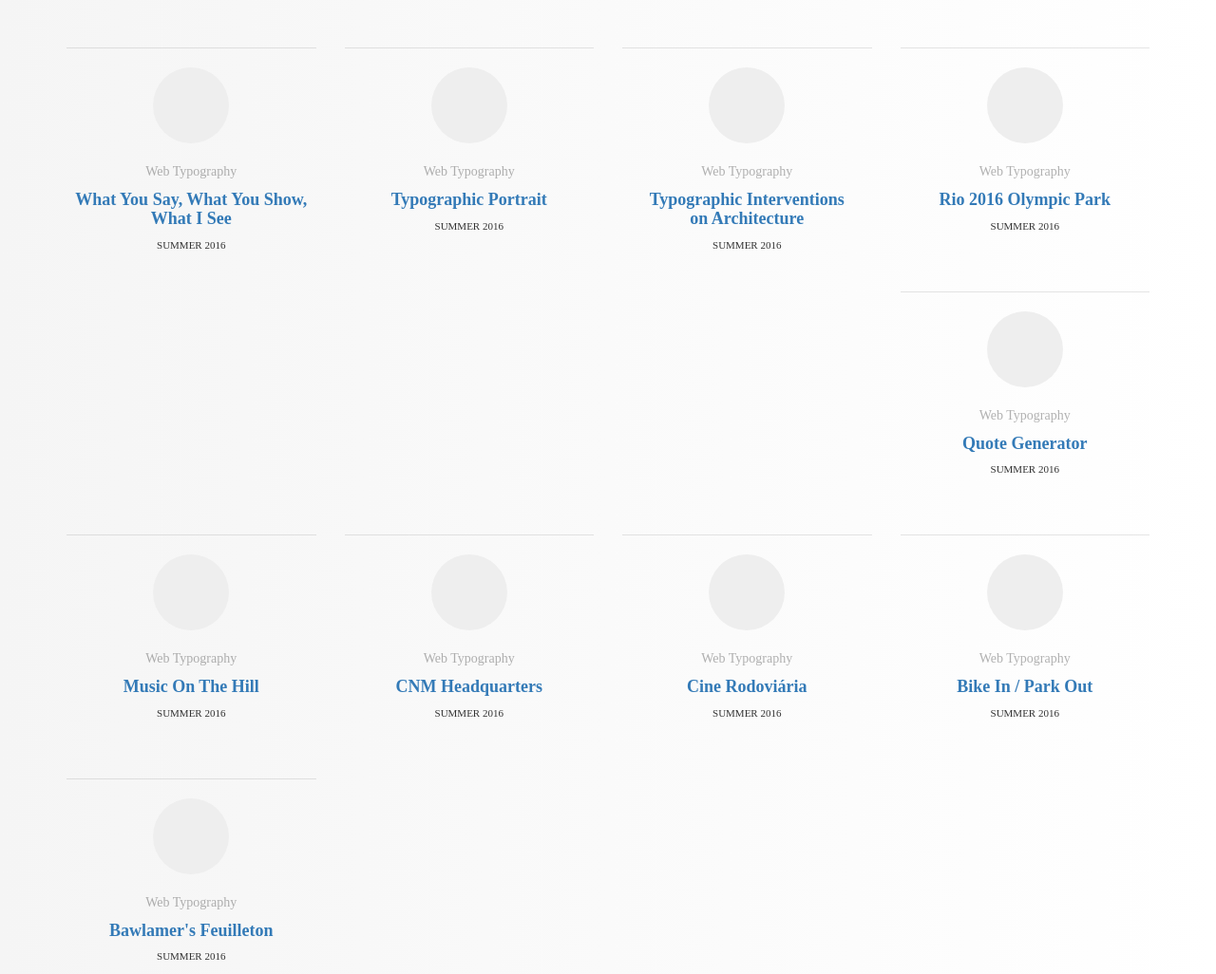
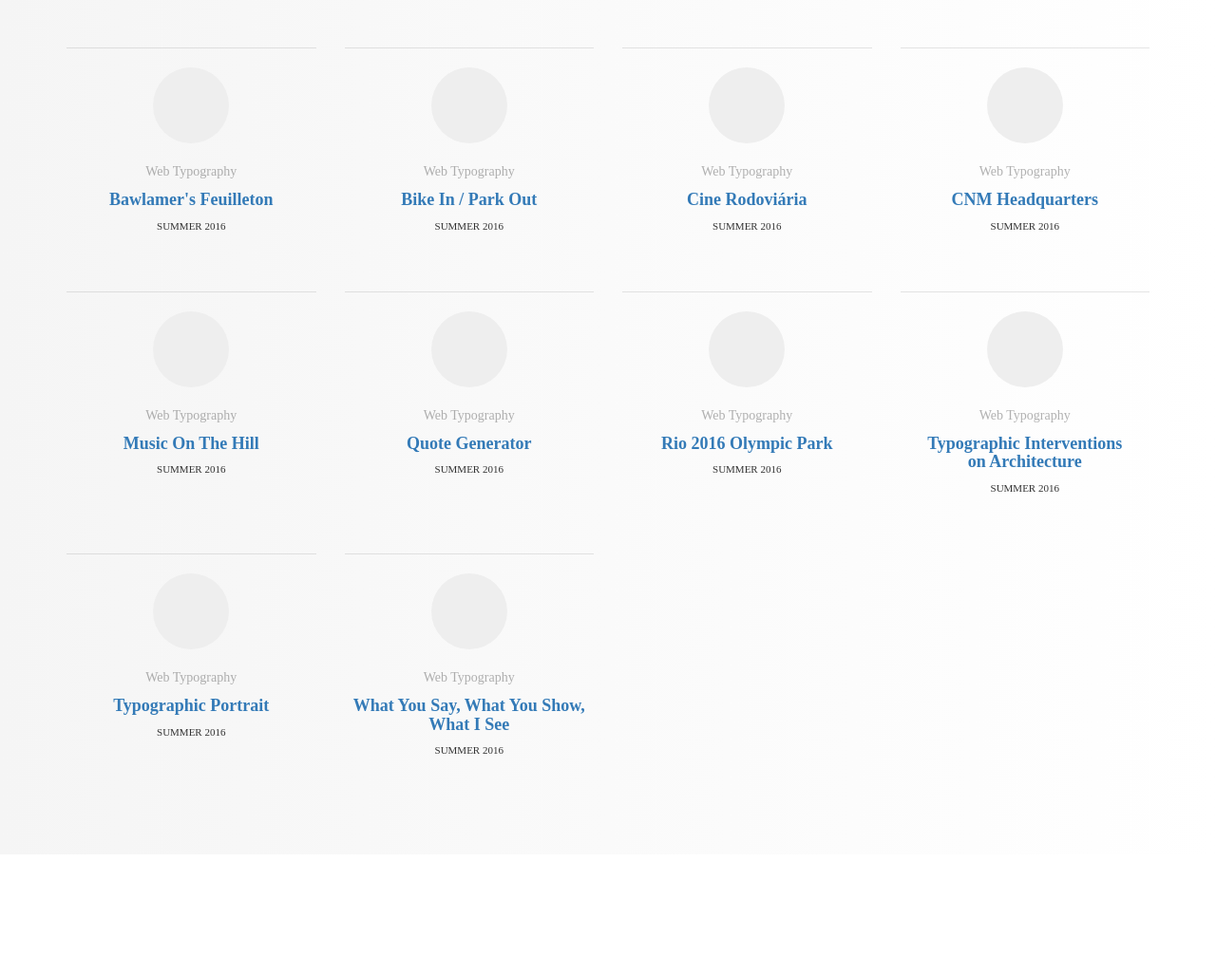
Before and after one commit to carolineportugal/estudioporto, a Jekyll site: the page built from index.html, in a window 1280 px wide. Shown: the whole page at 95% size. Built offline with Jekyll 4.4.1, drawn with Linux system fonts in a browser that asks for light colours; nearby versions of some CDN libraries; some web fonts are replaced; after the commit the page ends 900 px from its top, so only the background shows below that.

```diff
--- a/index.html
+++ b/index.html
@@ -9,10 +9,9 @@
   <div class="container">
     <div class="row">
 
-      {% assign sorted_projects = (site.projects | sort: 'order' | reverse ) %}
-      {% for project in sorted_projects %}
+      {% for project in site.projects %}
 
-      <div class="col-sm-3">
+      <div class="col-sm-4 col-md-3">
         <div class="project-wrapper">
           <div class="image"></div>
           <p class="type">Web Typography</p>
```
